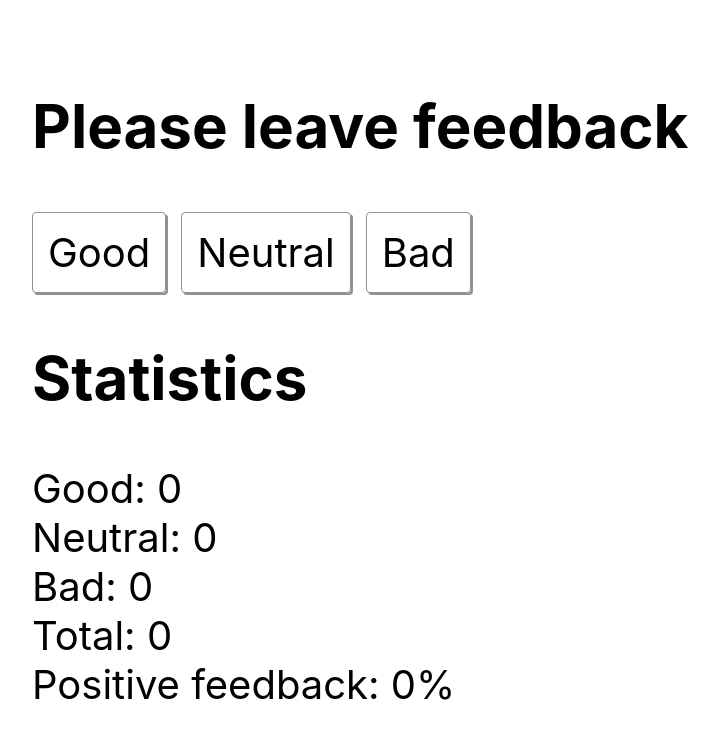
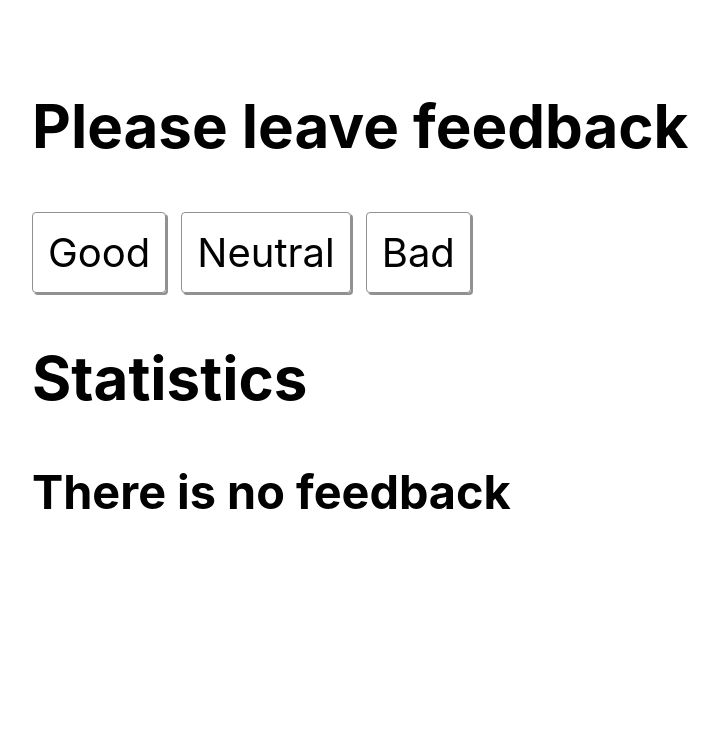
Before and after one commit to nicksolony/goit-react-hw-02-feedback, a React (Create React App) app: page / in a window 1280 px wide. Shown: the top 738 px of the page, without its empty margins (8-727 px from the left). Built offline with nearby package versions, Linux system fonts and the light colour scheme.

Commit message:
added Notification component

```diff
--- a/src/components/App.styled.jsx
+++ /dev/null
@@ -1 +0,0 @@
-import styled from '@emotion/styled';
--- /dev/null
+++ b/src/components/Statistics/Notification/Notification.jsx
@@ -0,0 +1,9 @@
+import { Message } from "./Notification.styled";
+
+export const Notification = ({ message }) => {
+    return (
+        <Message>
+            {message}
+        </Message>
+    );
+};
--- /dev/null
+++ b/src/components/Statistics/Notification/Notification.styled.jsx
@@ -0,0 +1,4 @@
+import styled from "@emotion/styled";
+
+export const Message = styled.h3`
+`;
--- a/src/components/Statistics/Statistics.jsx
+++ b/src/components/Statistics/Statistics.jsx
@@ -1,3 +1,4 @@
+import { Notification } from "./Notification/Notification";
 import { Container, Reviews, Review } from "./Statistics.styled"
 
 
@@ -5,7 +6,8 @@ export const Statistics = ({options, total, positivePercentage, state}) => {
     return (
         <Container>
             <h2>Statistics</h2>
-            <Reviews>
+            {total ?
+                <Reviews>
                 {options.map((option) => {
                     return (
                         <Review key={option}>
@@ -16,6 +18,9 @@ export const Statistics = ({options, total, positivePercentage, state}) => {
                 <li>Total: {total}</li>
                 <li>Positive feedback: {positivePercentage.toFixed(0)}%</li>
                 </Reviews>
+                : <Notification message="There is no feedback"></Notification>
+            }
+
         </Container>
     );
 };
```
